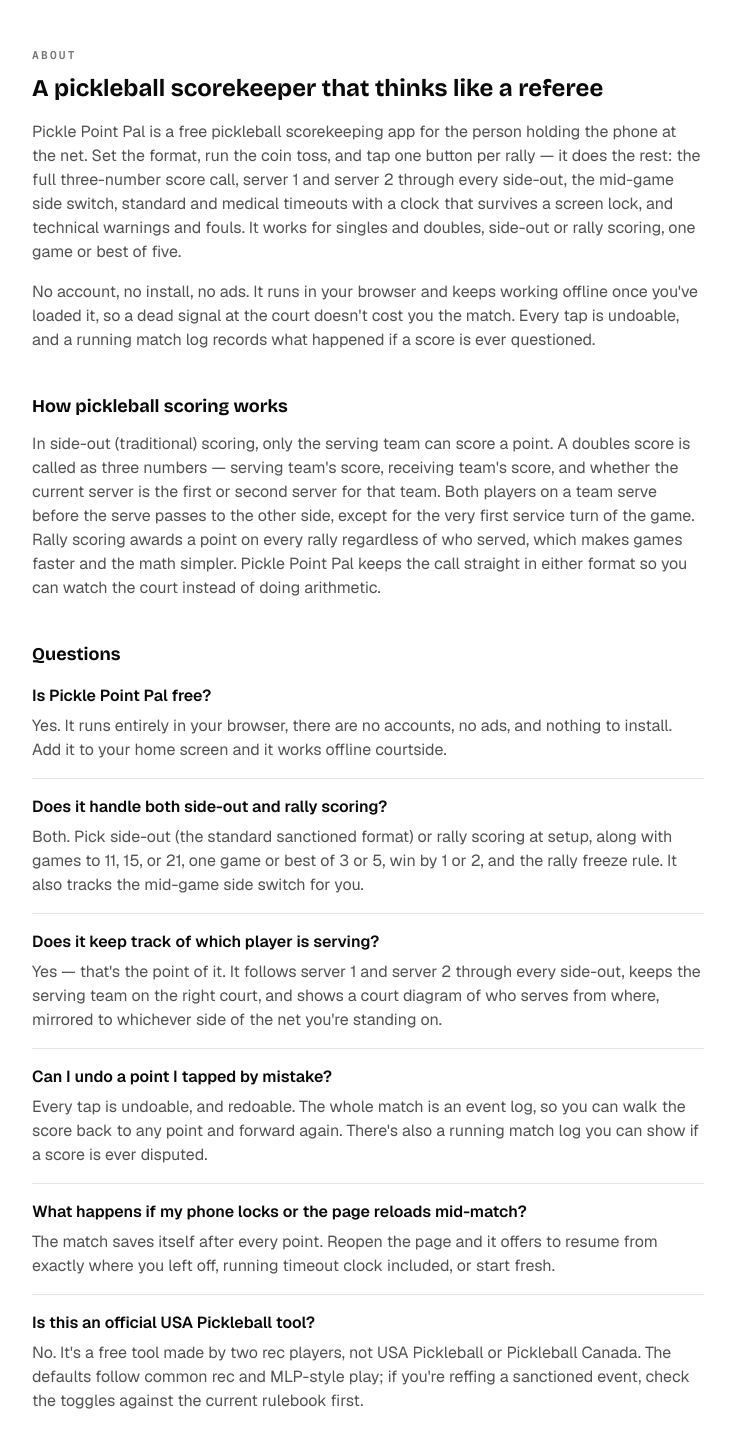
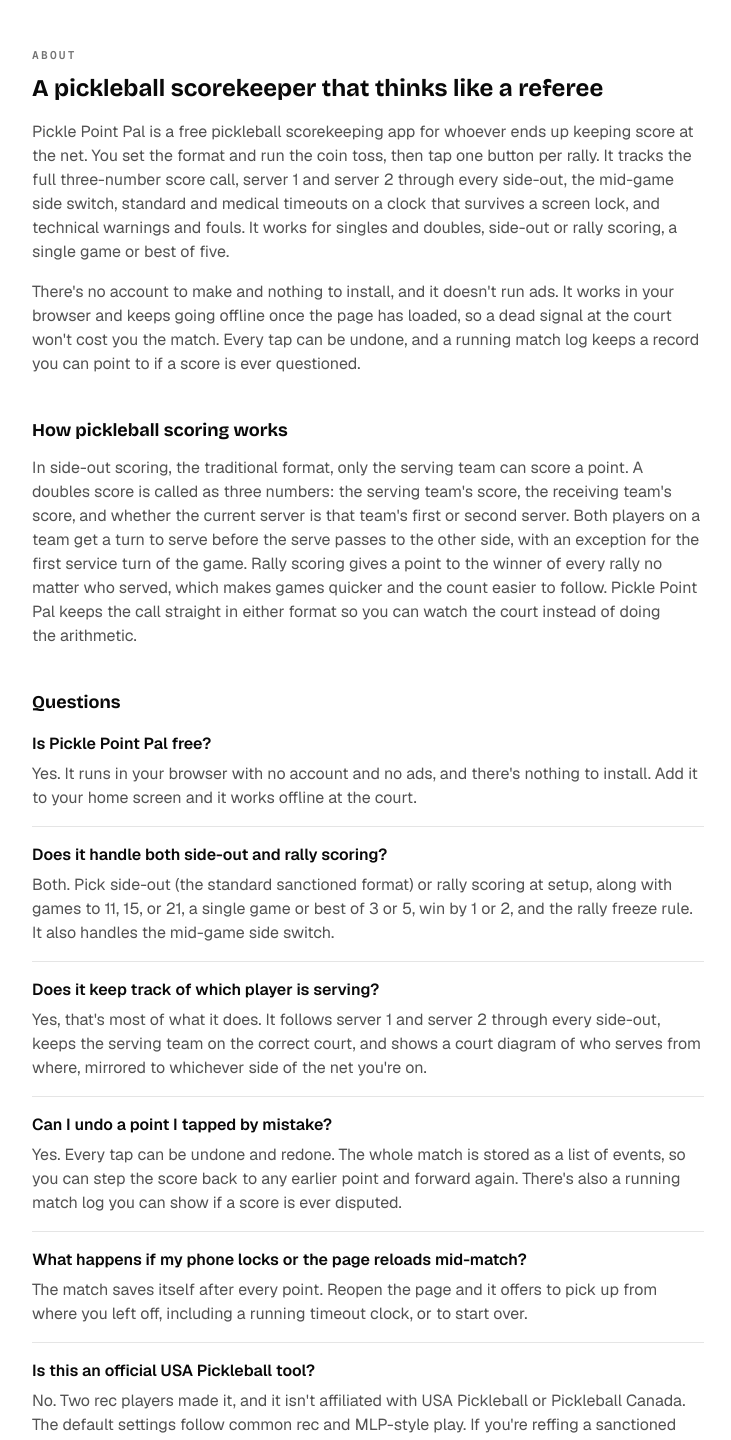
Before and after one commit to AdrianLuk/juice-bros, a Next.js app: page /tools/pickle-point-pal in a window 1280 px wide. Shown: the part 1300-2740 px from the top of the page, without its empty margins (272-1003 px from the left). Built offline with nearby package versions, Linux system fonts and the light colour scheme.

Commit message:
Drop em-dashes and template phrasing from the Pickle Point Pal copy
Co-Authored-By: Claude Sonnet 5 <noreply@anthropic.com>

```diff
--- a/src/app/tools/pickle-point-pal/page.tsx
+++ b/src/app/tools/pickle-point-pal/page.tsx
@@ -13,7 +13,7 @@ export const metadata: Metadata = {
   ...pageMetadata({
     title: app.title,
     description:
-      "Free pickleball scorekeeping app that tracks the score, server 1 and 2, side switches, and timeouts like a referee - side-out or rally scoring, works offline, no account.",
+      "Free pickleball scorekeeping app that tracks the score, server 1 and 2, side switches, and timeouts the way a referee would. Side-out or rally scoring, works offline, no account needed.",
     path: app.href,
   }),
   manifest: "/pickle-point-pal.webmanifest",
--- a/src/components/apps/pickle-point-pal/pickle-point-pal-about.tsx
+++ b/src/components/apps/pickle-point-pal/pickle-point-pal-about.tsx
@@ -17,34 +17,36 @@ export function PicklePointPalAbout() {
         A pickleball scorekeeper that thinks like a referee
       </h2>
       <p className="mt-4">
-        Pickle Point Pal is a free pickleball scorekeeping app for the person
-        holding the phone at the net. Set the format, run the coin toss, and tap
-        one button per rally &mdash; it does the rest: the full three-number
-        score call, server 1 and server 2 through every side-out, the mid-game
-        side switch, standard and medical timeouts with a clock that survives a
-        screen lock, and technical warnings and fouls. It works for singles and
-        doubles, side-out or rally scoring, one game or best of five.
+        Pickle Point Pal is a free pickleball scorekeeping app for whoever ends
+        up keeping score at the net. You set the format and run the coin toss,
+        then tap one button per rally. It tracks the full three-number score
+        call, server 1 and server 2 through every side-out, the mid-game side
+        switch, standard and medical timeouts on a clock that survives a screen
+        lock, and technical warnings and fouls. It works for singles and
+        doubles, side-out or rally scoring, a single game or best of five.
       </p>
       <p className="mt-4">
-        No account, no install, no ads. It runs in your browser and keeps
-        working offline once you&apos;ve loaded it, so a dead signal at the court
-        doesn&apos;t cost you the match. Every tap is undoable, and a running
-        match log records what happened if a score is ever questioned.
+        There&apos;s no account to make and nothing to install, and it
+        doesn&apos;t run ads. It works in your browser and keeps going offline
+        once the page has loaded, so a dead signal at the court won&apos;t cost
+        you the match. Every tap can be undone, and a running match log keeps a
+        record you can point to if a score is ever questioned.
       </p>
 
       <h3 className="mt-10 font-heading text-lg font-bold text-neutral-950">
         How pickleball scoring works
       </h3>
       <p className="mt-3">
-        In side-out (traditional) scoring, only the serving team can score a
-        point. A doubles score is called as three numbers &mdash; serving
-        team&apos;s score, receiving team&apos;s score, and whether the current
-        server is the first or second server for that team. Both players on a
-        team serve before the serve passes to the other side, except for the
-        very first service turn of the game. Rally scoring awards a point on
-        every rally regardless of who served, which makes games faster and the
-        math simpler. Pickle Point Pal keeps the call straight in either format
-        so you can watch the court instead of doing arithmetic.
+        In side-out scoring, the traditional format, only the serving team can
+        score a point. A doubles score is called as three numbers: the serving
+        team&apos;s score, the receiving team&apos;s score, and whether the
+        current server is that team&apos;s first or second server. Both players
+        on a team get a turn to serve before the serve passes to the other side,
+        with an exception for the first service turn of the game. Rally scoring
+        gives a point to the winner of every rally no matter who served, which
+        makes games quicker and the count easier to follow. Pickle Point Pal
+        keeps the call straight in either format so you can watch the court
+        instead of doing the arithmetic.
       </p>
 
       <h3 className="mt-10 font-heading text-lg font-bold text-neutral-950">
@@ -67,15 +69,15 @@ export function PicklePointPalAbout() {
         >
           pickleball tools
         </Link>{" "}
-        from Juice Bros Pickleball, a podcast for everyday players. New to the
-        show? Start with the{" "}
+        from Juice Bros Pickleball, a podcast for everyday players. If
+        you&apos;re new to the show, the{" "}
         <Link
           href="/podcast"
           className="font-medium text-brand-orange underline underline-offset-4"
         >
           episodes
-        </Link>
-        .
+        </Link>{" "}
+        are a good place to start.
       </p>
     </section>
   );
--- a/src/data/pickle-point-pal-content.ts
+++ b/src/data/pickle-point-pal-content.ts
@@ -1,7 +1,7 @@
 /**
  * Copy for the explainer + FAQ block below the Pickle Point Pal tool. Kept as
  * data so `page.tsx` can render it and `buildAppPageJsonLd` can emit matching
- * FAQPage markup off the same source — Google flags FAQ markup that doesn't
+ * FAQPage markup off the same source. Google flags FAQ markup that doesn't
  * match the visible text.
  */
 
@@ -11,31 +11,31 @@ export const picklePointPalFaqs: PicklePointPalFaq[] = [
   {
     question: "Is Pickle Point Pal free?",
     answer:
-      "Yes. It runs entirely in your browser, there are no accounts, no ads, and nothing to install. Add it to your home screen and it works offline courtside.",
+      "Yes. It runs in your browser with no account and no ads, and there's nothing to install. Add it to your home screen and it works offline at the court.",
   },
   {
     question: "Does it handle both side-out and rally scoring?",
     answer:
-      "Both. Pick side-out (the standard sanctioned format) or rally scoring at setup, along with games to 11, 15, or 21, one game or best of 3 or 5, win by 1 or 2, and the rally freeze rule. It also tracks the mid-game side switch for you.",
+      "Both. Pick side-out (the standard sanctioned format) or rally scoring at setup, along with games to 11, 15, or 21, a single game or best of 3 or 5, win by 1 or 2, and the rally freeze rule. It also handles the mid-game side switch.",
   },
   {
     question: "Does it keep track of which player is serving?",
     answer:
-      "Yes — that's the point of it. It follows server 1 and server 2 through every side-out, keeps the serving team on the right court, and shows a court diagram of who serves from where, mirrored to whichever side of the net you're standing on.",
+      "Yes, that's most of what it does. It follows server 1 and server 2 through every side-out, keeps the serving team on the correct court, and shows a court diagram of who serves from where, mirrored to whichever side of the net you're on.",
   },
   {
     question: "Can I undo a point I tapped by mistake?",
     answer:
-      "Every tap is undoable, and redoable. The whole match is an event log, so you can walk the score back to any point and forward again. There's also a running match log you can show if a score is ever disputed.",
+      "Yes. Every tap can be undone and redone. The whole match is stored as a list of events, so you can step the score back to any earlier point and forward again. There's also a running match log you can show if a score is ever disputed.",
   },
   {
     question: "What happens if my phone locks or the page reloads mid-match?",
     answer:
-      "The match saves itself after every point. Reopen the page and it offers to resume from exactly where you left off, running timeout clock included, or start fresh.",
+      "The match saves itself after every point. Reopen the page and it offers to pick up from where you left off, including a running timeout clock, or to start over.",
   },
   {
     question: "Is this an official USA Pickleball tool?",
     answer:
-      "No. It's a free tool made by two rec players, not USA Pickleball or Pickleball Canada. The defaults follow common rec and MLP-style play; if you're reffing a sanctioned event, check the toggles against the current rulebook first.",
+      "No. Two rec players made it, and it isn't affiliated with USA Pickleball or Pickleball Canada. The default settings follow common rec and MLP-style play. If you're reffing a sanctioned event, check the toggles against the current rulebook first.",
   },
 ];
```
